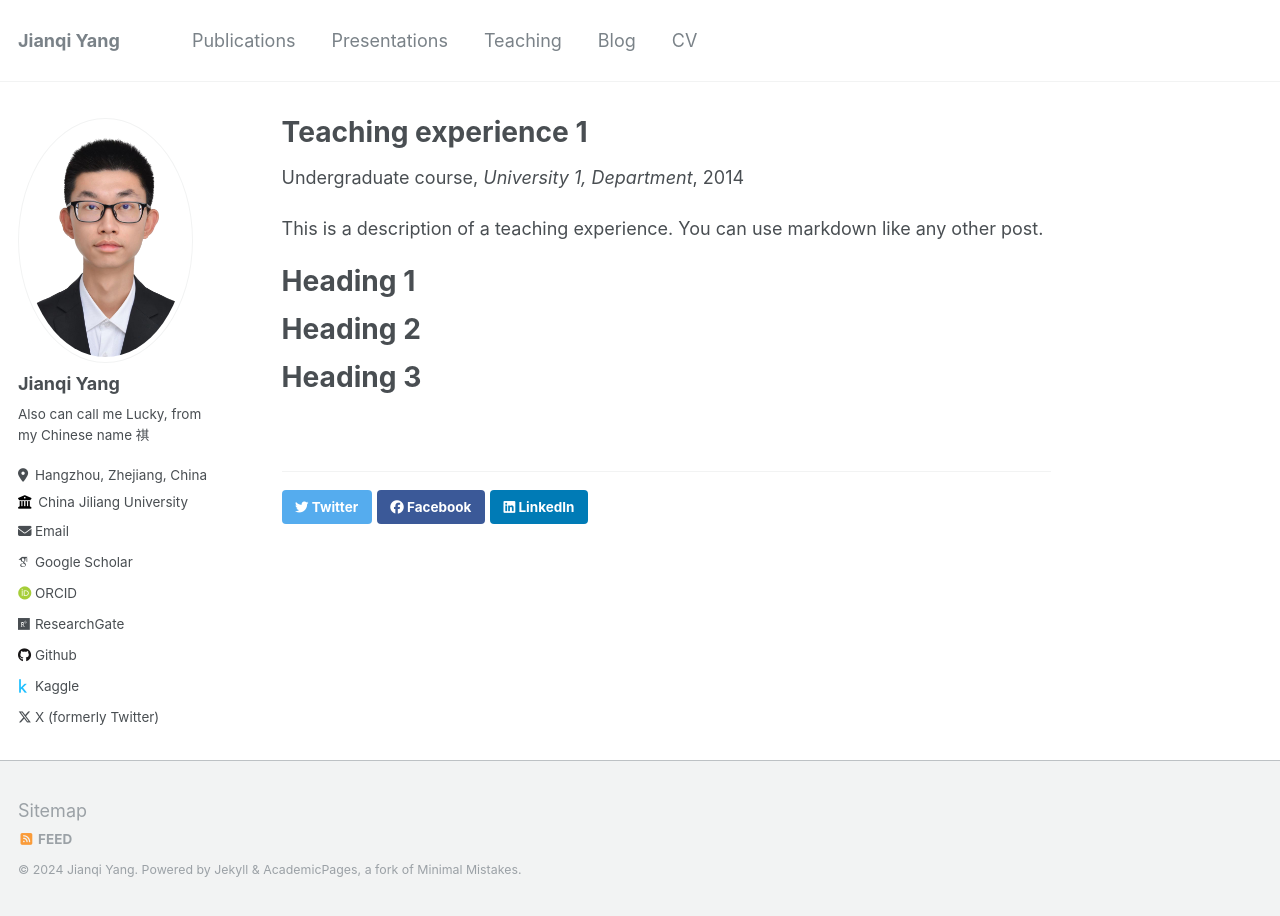
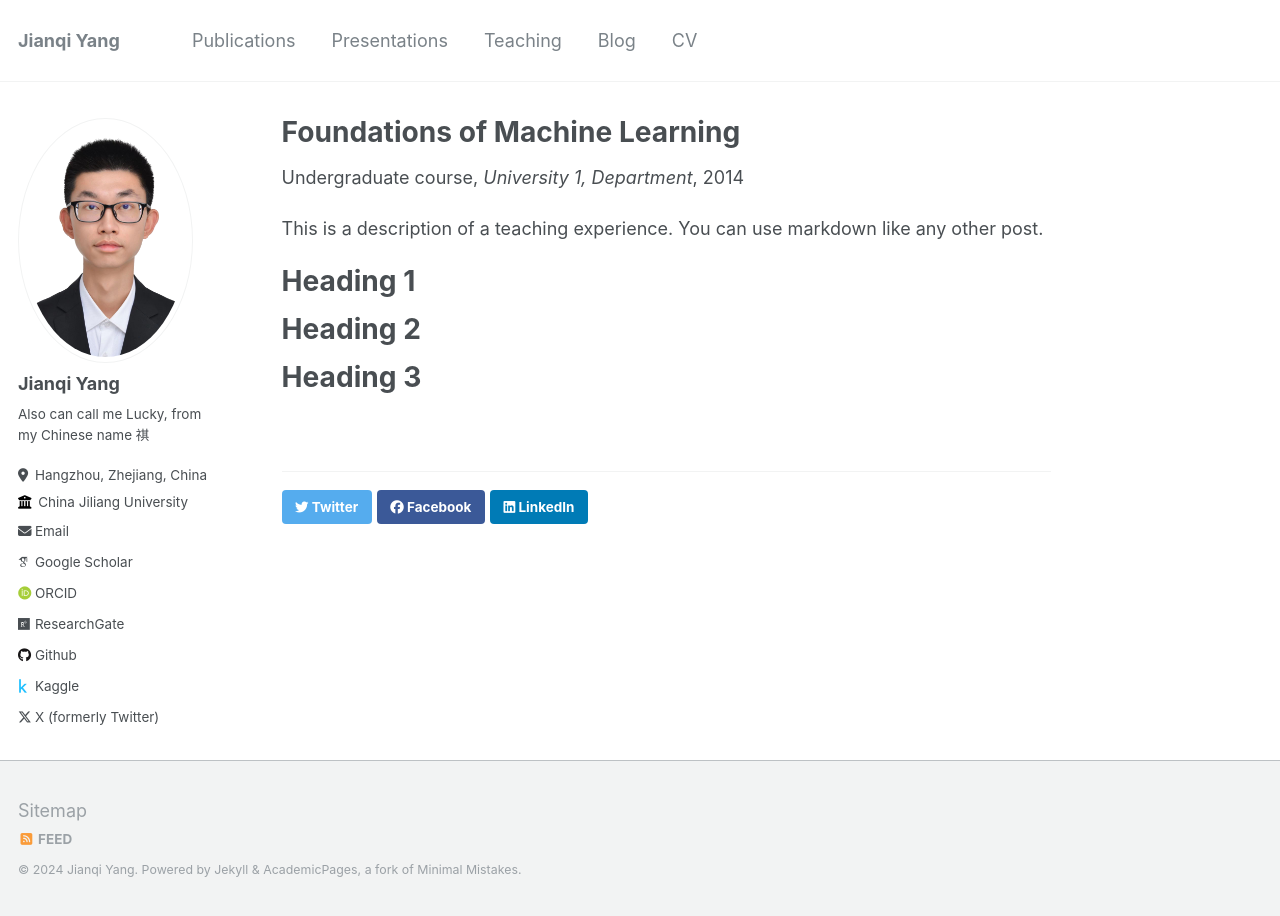
Before and after one commit to thinkswhat/thinkswhat.github.io, a Jekyll site: the page built from _teaching/2014-spring-teaching-1.md, in a window 1280 px wide. Built offline with Jekyll 4.4.1, drawn with Linux system fonts in a browser that asks for light colours; some web fonts are replaced.

Commit message:
Update 2014-spring-teaching-1.md

```diff
--- a/_teaching/2014-spring-teaching-1.md
+++ b/_teaching/2014-spring-teaching-1.md
@@ -1,5 +1,5 @@
 ---
-title: "Teaching experience 1"
+title: "Foundations of Machine Learning"
 collection: teaching
 type: "Undergraduate course"
 permalink: /teaching/2014-spring-teaching-1
```
